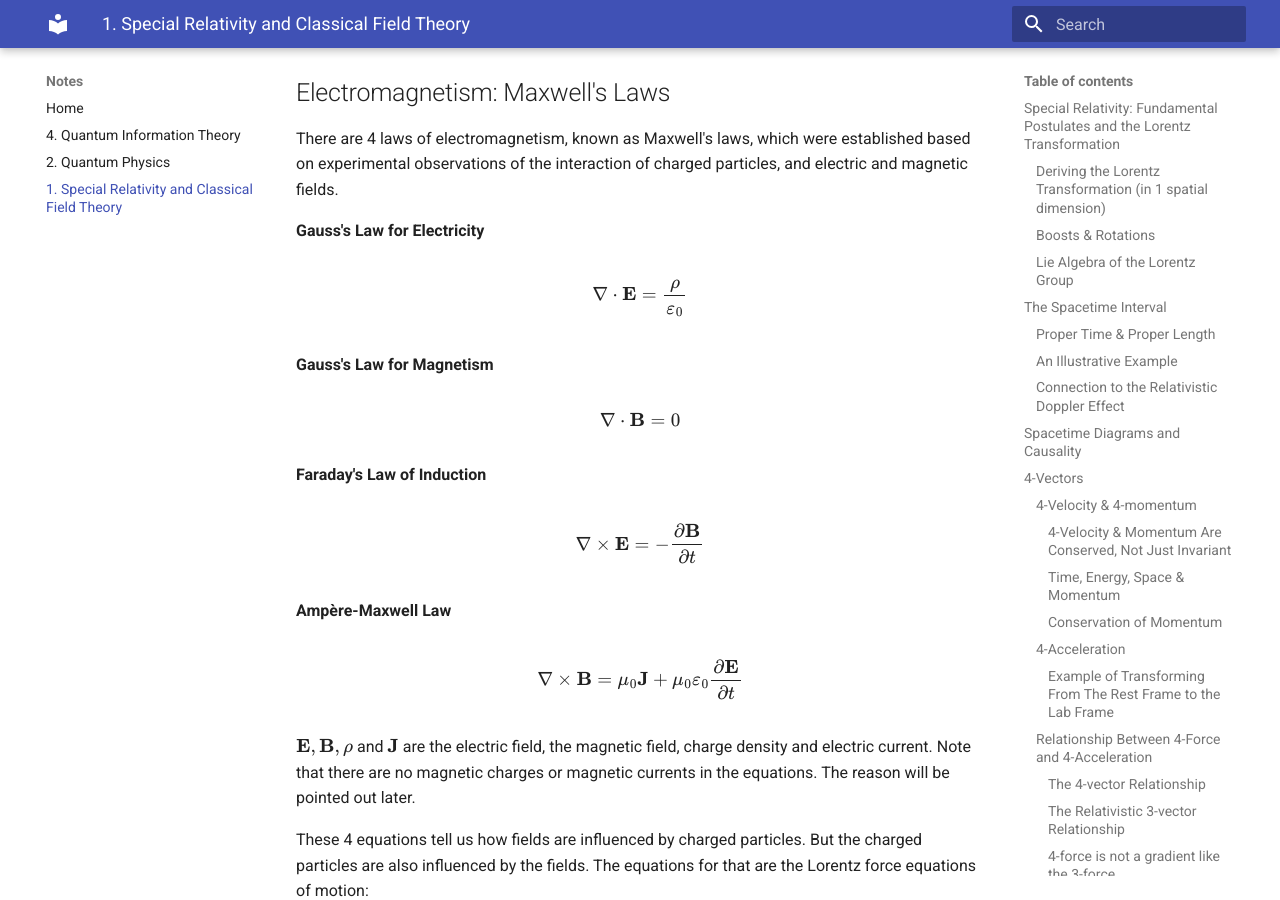
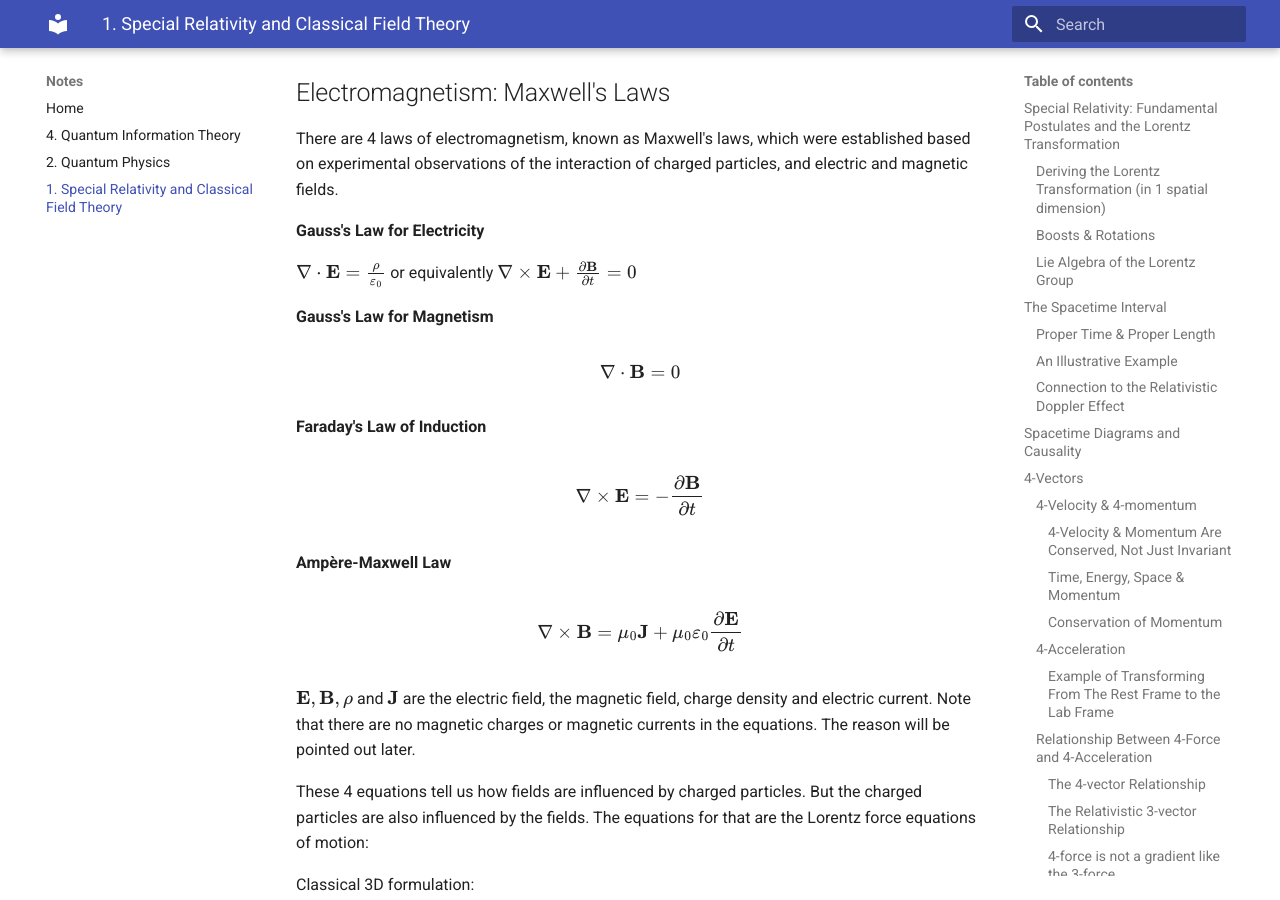
Before and after one commit to regstuff/notes, an MkDocs documentation site: the page built from docs/special_relativity_classical_field_theory.md, in a window 1280 px wide and 900 px high, scrolled down 39303 px. Built offline with MkDocs 1.6.1 and Material for MkDocs 9.7.7, drawn with Linux system fonts in a browser that asks for light colours.

Commit message:
Update special_relativity_classical_field_theory.md

```diff
--- a/docs/special_relativity_classical_field_theory.md
+++ b/docs/special_relativity_classical_field_theory.md
@@ -929,7 +929,7 @@ There are 4 laws of electromagnetism, known as Maxwell's laws, which were establ
 
 **Gauss's Law for Electricity**
 
-$$\nabla \cdot \mathbf{E} = \frac{\rho}{\varepsilon_0}$$
+$\nabla \cdot \mathbf{E} = \frac{\rho}{\varepsilon_0}$ or equivalently $\nabla \times \mathbf{E} + \frac{\partial \mathbf{B}}{\partial t} = 0$
 
 **Gauss's Law for Magnetism**
 
```
